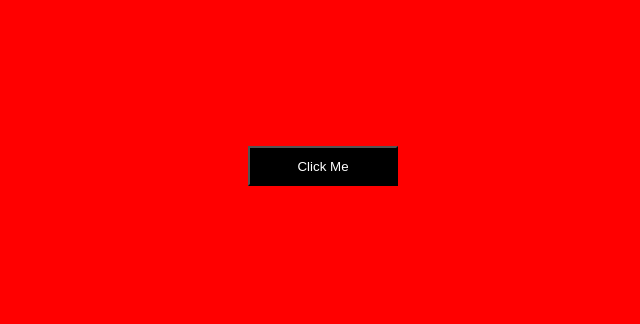
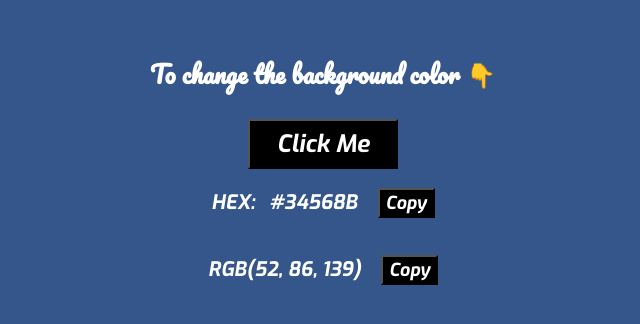
Before and after one commit to JaganC/Color_Flipper, a plain HTML site: page index.html in a window 1280 px wide. Shown: the part 234-558 px from the top of the page, without its empty margins (317-957 px from the left). Drawn offline with Linux system fonts and the light colour scheme.

Commit message:
Creating color generator using vanilla js

```diff
--- a/index.css
+++ b/index.css
@@ -1,21 +1,59 @@
 body {
   margin: 0;
+  font-size: 16px;
 }
 #app-content {
-    background-color: red;
+  background-color: #34568b;
   width: 100vw;
   height: 100vh;
-}
-.btn-container {
+  position: fixed;
   display: flex;
+  flex-direction: column;
   justify-content: center;
   align-items: center;
-    width: 100%;
-    height: 100%;
+}
+.text-container {
+  font-size: 20px;
+  text-transform: uppercase;
+  text-align: center;
+  color: white;
+  font-family: "Exo", sans-serif;
+  user-select: text;
 }
 .click-me-btn {
   color: white;
   background: black;
   width: 150px;
-    height: 40px;
+  height: 50px;
+  font-family: "Exo", sans-serif;
+  margin: auto;
+  font-size: 24px;
+  cursor: pointer;
 }
+.btn-block {
+  display: flex;
+  flex-direction: column;
+  justify-content: center;
+  align-items: center;
+}
+.btn-block > h3 {
+  font-family: "Pacifico", cursive;
+  font-size: 24px;
+  color: #fff;
+}
+.text-block {
+  display: flex;
+  flex-direction: row;
+  justify-content: center;
+  align-items: center;
+}
+.copy-btn {
+  height: 30px;
+  width: auto;
+  background: black;
+  color: white;
+  margin-left: 20px;
+  font-size: 18px;
+  font-family: "Exo", sans-serif;
+  cursor: pointer;
+}
--- a/index.html
+++ b/index.html
@@ -1,20 +1,39 @@
 <!DOCTYPE html>
 <html lang="en">
+
 <head>
     <meta charset="UTF-8">
     <meta http-equiv="X-UA-Compatible" content="IE=edge">
     <meta name="viewport" content="width=device-width, initial-scale=1.0">
+    <link rel="preconnect" href="https://fonts.gstatic.com">
+    <link href="https://fonts.googleapis.com/css2?family=Exo:ital,wght@1,700&display=swap" rel="stylesheet">
+    <link rel="preconnect" href="https://fonts.gstatic.com">
+    <link href="https://fonts.googleapis.com/css2?family=Pacifico&display=swap" rel="stylesheet">
     <link rel="stylesheet" href="index.css" />
     <title>Color Flipper</title>
 </head>
+
 <body>
     <section id="app-content">
-        <div class="btn-container">
+        <div class="btn-block">
+            <h3>To change the background color 👇</h3>
             <button id="clickMeBtn" onclick="changeColorCode()" class="click-me-btn">
                 Click Me
             </button>
+        </div>
+        <div class="text-container">
+            <div class="text-block">
+                <p>Hex:&nbsp;&nbsp; <span id="hex">#34568B</span></p>
+                <button onclick="copyToClipboard('hex')" class="copy-btn">Copy</button>
             </div>
+            <div class="text-block">
+                <p><span id="rgb">rgb(52, 86, 139)</span></p>
+                <button onclick="copyToClipboard('rgb')" class="copy-btn">Copy</button>
+            </div>
+
+        </div>
     </section>
 </body>
-<script src="index.js" ></script>
+<script src="index.js"></script>
+
 </html>
--- a/index.js
+++ b/index.js
@@ -1,9 +1,32 @@
-function changeColorCode () {
+const componentToHex = (val) => {
+  const hex = val.toString(16);
+  return hex.length === 1 ? "0" + hex : hex;
+};
+
+const rgbToHex = (red, green, blue) => {
+  return (
+    "#" + componentToHex(red) + componentToHex(green) + componentToHex(blue)
+  );
+};
+
+function changeColorCode() {
   const max = 256;
   const red = Math.floor(Math.random() * Math.floor(max));
   const green = Math.floor(Math.random() * Math.floor(max));
   const blue = Math.floor(Math.random() * Math.floor(max));
   const rgb = `rgb(${red}, ${green}, ${blue})`;
-    console.log(rgb);
+  const hex = rgbToHex(red, green, blue).toUpperCase();
   document.getElementById("app-content").style.background = rgb;
+  document.getElementById("rgb").innerHTML = rgb;
+  document.getElementById("hex").innerHTML = hex;
 }
+
+function copyToClipboard(elementId) {
+  let temp = document.createElement("input");
+  document.querySelector("body").append(temp);
+  temp.id = "clipboard";
+  temp.value = document.getElementById(elementId).textContent;
+  document.getElementById("clipboard").select();
+  document.execCommand("copy");
+  temp.remove();
+}
```
Lines whose indentation alone changed are shown as unchanged.
